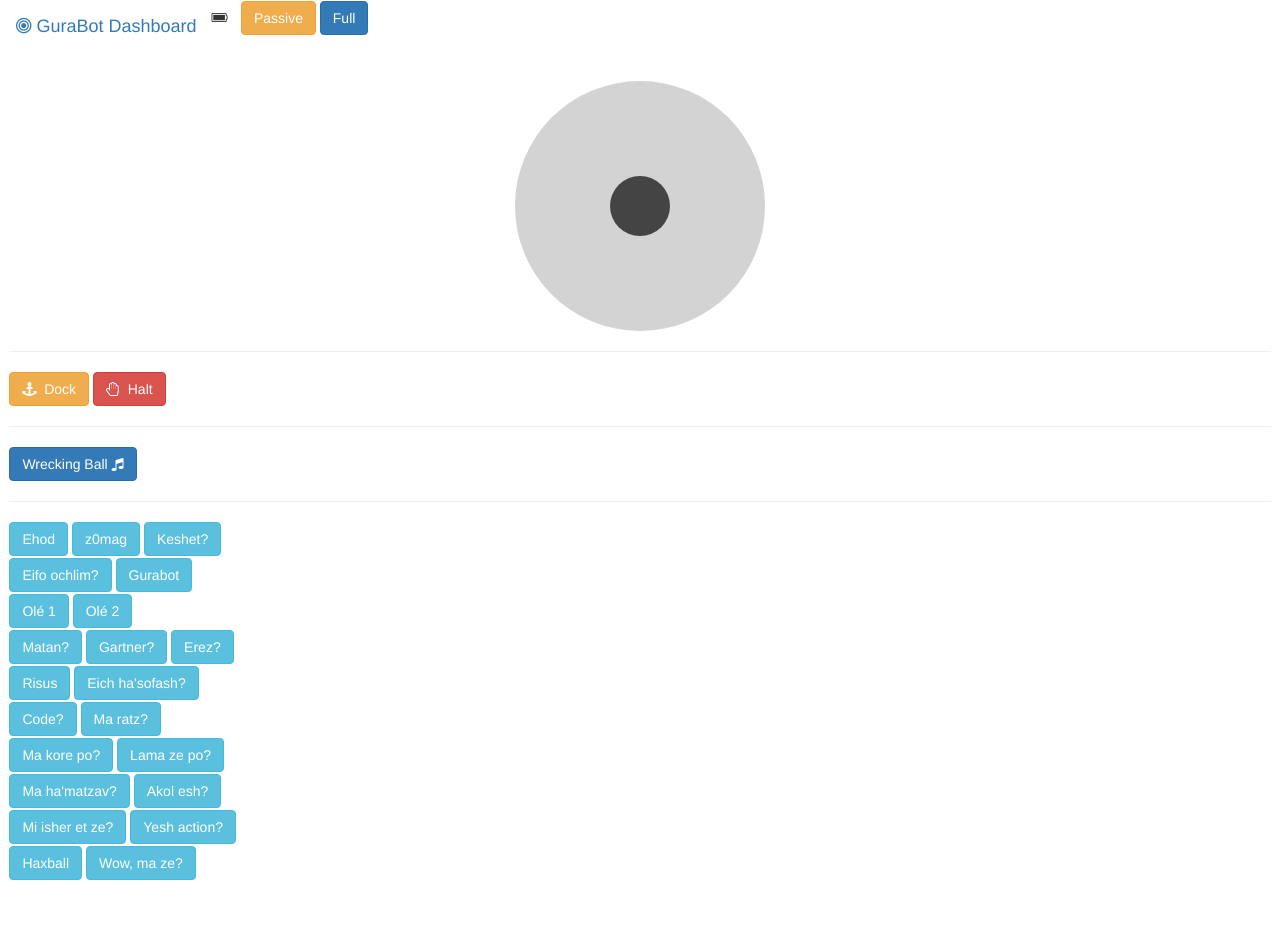
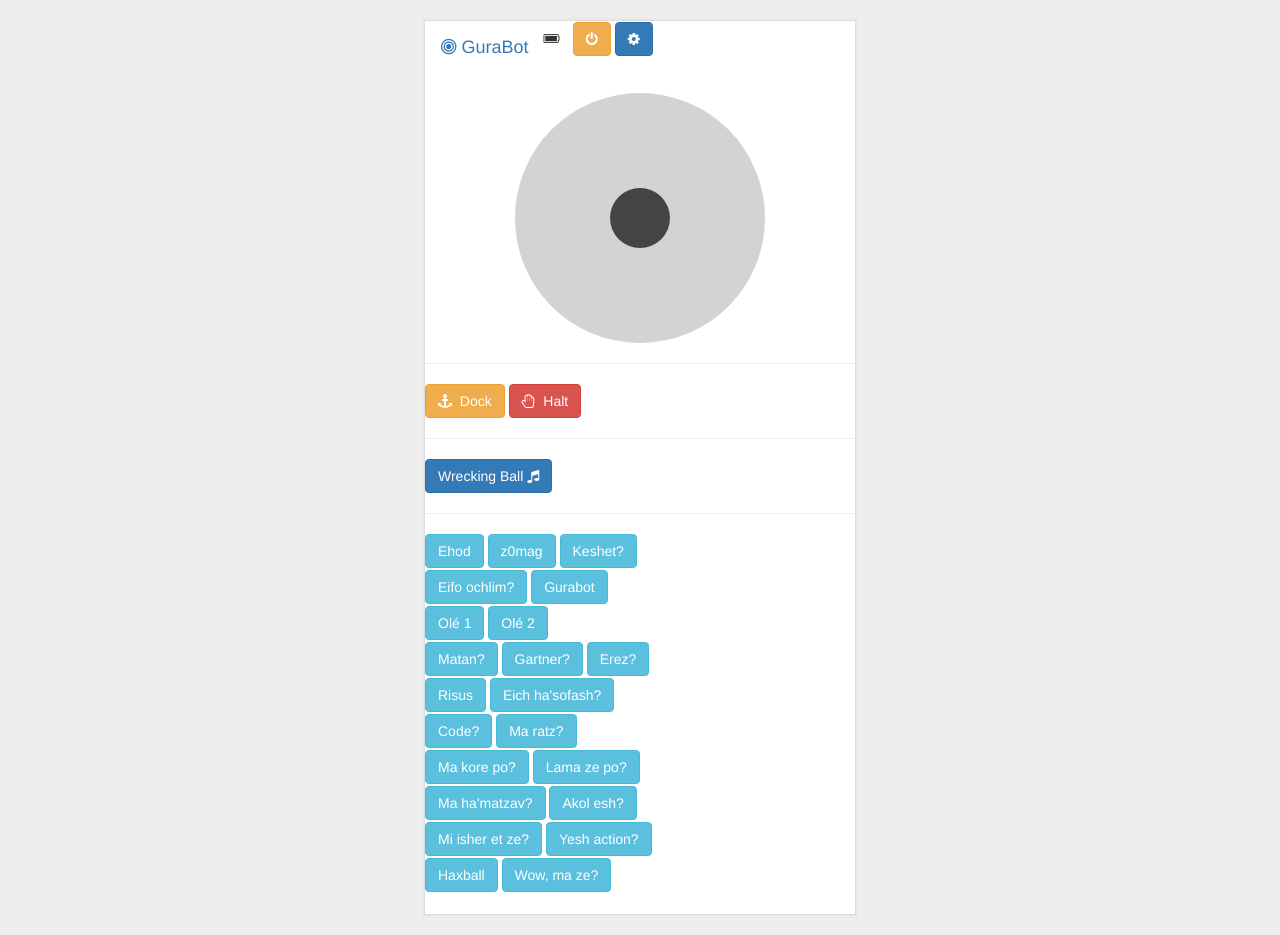
Before and after one commit to rot-13/gurabot, a plain HTML site: page public/index.html in a window 1280 px wide. Before the commit the page ends 892 px from the top, so only its background shows below. Drawn offline with nearby package versions, Linux system fonts and the light colour scheme; no server answers.

Commit message:
Mobile UI started

```diff
--- a/public/index.css
+++ b/public/index.css
@@ -2,6 +2,25 @@ body {
 	-webkit-user-select: none;
 	-moz-user-select: none;
 	user-select: none;
+	background-color: #eee;
+}
+
+.roomba-container.container-main {
+	background-color: white;
+	padding: 0 0 20px 0;
+}
+
+@media (min-width: 433px) {
+	.roomba-container.container-main {
+		max-width: 432px;
+		border: 1px solid #ddd;
+		box-shadow: 0px 0px 2px 2px rgba(127, 127, 127, 0.05);
+		margin: 20px auto;
+	}
+}
+
+nav {
+	margin-bottom: 20px;
 }
 
 .direct-control {
--- a/public/index.html
+++ b/public/index.html
@@ -15,23 +15,24 @@
 		<script src="https://code.jquery.com/jquery-3.0.0.min.js" integrity="sha256-JmvOoLtYsmqlsWxa7mDSLMwa6dZ9rrIdtrrVYRnDRH0=" crossorigin="anonymous"></script>
 	</head>
 	<body>
+		<div class="roomba-container container-main container-fluid text-xs-center">
 		<nav class="navbar navbar-light bg-faded">
 			<a class="navbar-brand" href="#">
 				<i class="fa fa-bullseye" aria-hidden="true"></i>
-				GuraBot<span class="hidden-xs-down">&nbsp;Dashboard</span>
+				GuraBot
 			</a>
 			<form class="pull-xs-right">
 				<i class="fa fa-battery-4 battery" aria-hidden="true"></i>
 				<button type="button" data-cmd-id="sleep" class="btn btn-warning btn-command">
-					Passive
+					<i class="fa fa-power-off" aria-hidden="true"></i>
 				</button>
 				<button type="button" data-cmd-id="wake" class="btn btn-primary btn-command">
-					Full
+					<i class="fa fa-cog" aria-hidden="true"></i>
 				</button>
 
 			</form>
 		</nav>
-		<div class="container-main container-fluid text-xs-center">
+
 			<div class="row">
 
 				<!-- Left panel -->
```
